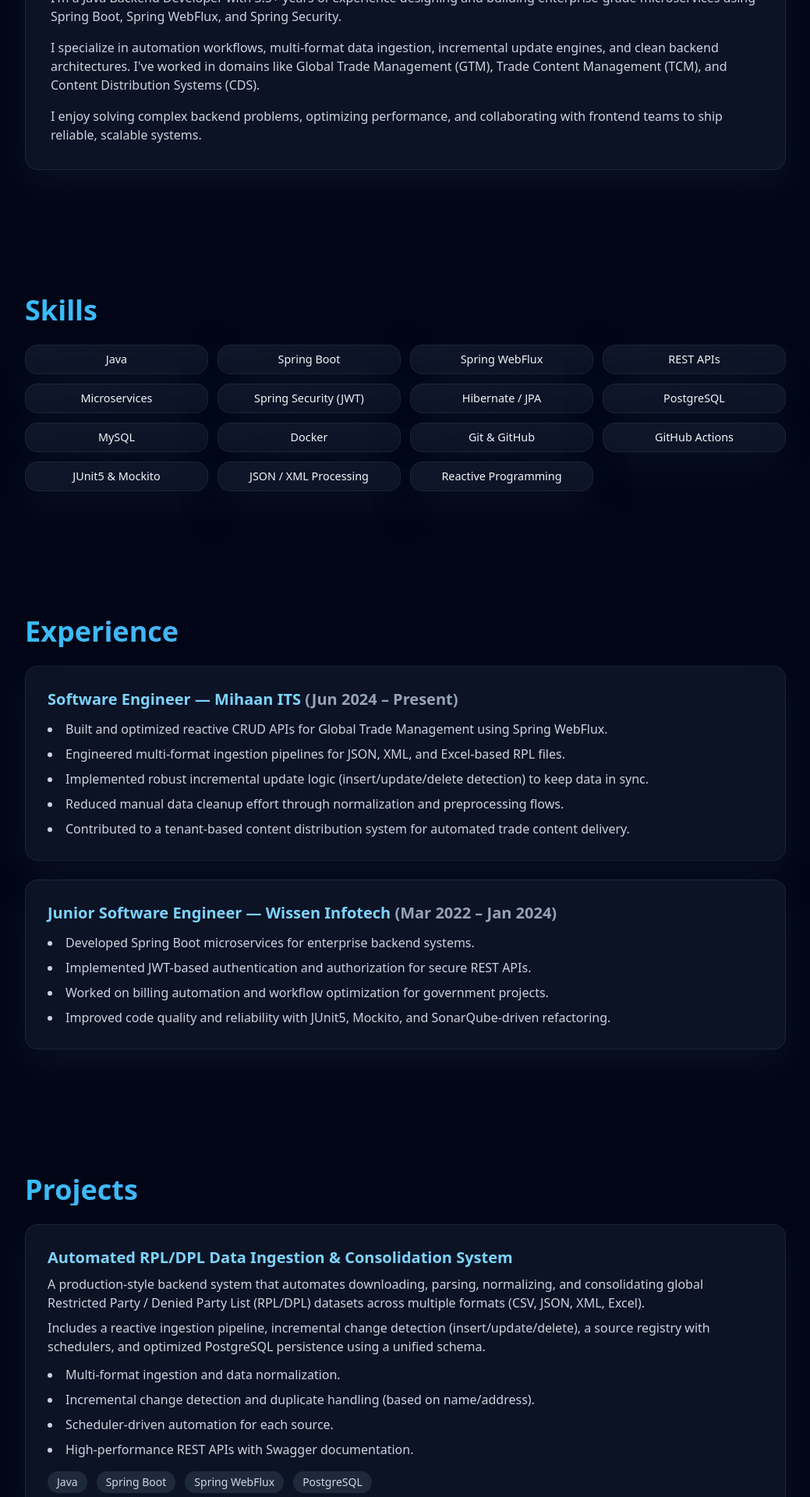
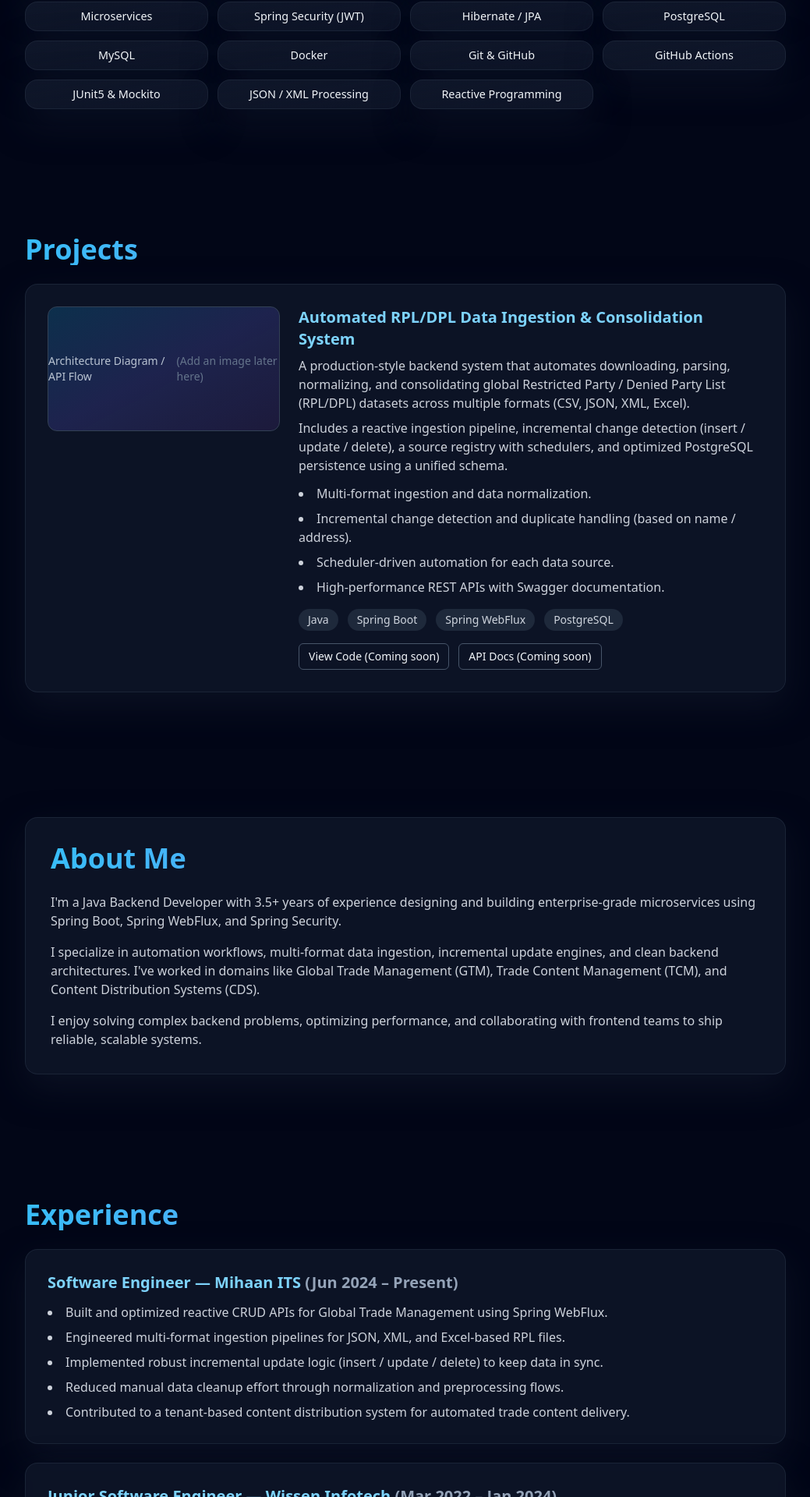
Before and after one commit to yashwanthks1/yashwanthks1.github.io, a Next.js app: page / in a window 1280 px wide. Shown: the part 680-2600 px from the top of the page at 78% size, without its empty margins (120-1159 px from the left). Built offline with nearby package versions, Linux system fonts and the light colour scheme.

Commit message:
few changes added...
few changes added...

```diff
--- a/src/app/page.tsx
+++ b/src/app/page.tsx
@@ -22,8 +22,9 @@ export default function HomePage() {
           className="text-center"
         >
           <p className="inline-flex items-center rounded-full border border-slate-700 bg-bg-soft/70 px-3 py-1 text-xs sm:text-sm text-slate-300 shadow">
-            Software Engineer
+            Backend Engineer · Building scalable systems with Java
           </p>
+
           <h1 className="mt-4 text-4xl sm:text-5xl md:text-6xl font-bold tracking-tight">
             Hi, I&apos;m{" "}
             <span className="bg-gradient-to-r from-sky-400 to-indigo-400 bg-clip-text text-transparent">
@@ -31,12 +32,15 @@ export default function HomePage() {
             </span>{" "}
             👋
           </h1>
+
           <p className="mt-4 text-base sm:text-lg max-w-2xl mx-auto text-slate-300/90">
-            I design and build high-performance backend systems using{" "}
+            I design and build reliable, high-performance backend systems using{" "}
+            <span className="font-semibold text-sky-300">Java</span>,{" "}
             <span className="font-semibold text-sky-300">Spring Boot</span>,{" "}
-            <span className="font-semibold text-sky-300">Spring WebFlux</span>, and{" "}
-            <span className="font-semibold text-sky-300">PostgreSQL</span>, with a focus on automation,
-            scalable microservices, and clean architecture.
+            <span className="font-semibold text-sky-300">Spring WebFlux</span>{" "}
+            and <span className="font-semibold text-sky-300">PostgreSQL</span>,
+            with a strong focus on automation, scalability, and clean
+            architecture.
           </p>
 
           <div className="mt-8 flex justify-center gap-4">
@@ -56,36 +60,7 @@ export default function HomePage() {
         </motion.div>
       </Section>
 
-      {/* ABOUT */}
-      <Section id="about">
-        <motion.div
-          variants={fadeUp}
-          initial="hidden"
-          whileInView="visible"
-          viewport={{ once: true, amount: 0.4 }}
-          transition={{ duration: 0.6 }}
-          className="card p-6 sm:p-8"
-        >
-          <h2 className="section-title">About Me</h2>
-          <div className="space-y-4 text-slate-200/90 text-sm sm:text-base leading-relaxed">
-            <p>
-              I&apos;m a Java Backend Developer with 3.5+ years of experience designing and building
-              enterprise-grade microservices using Spring Boot, Spring WebFlux, and Spring Security.
-            </p>
-            <p>
-              I specialize in automation workflows, multi-format data ingestion, incremental update engines,
-              and clean backend architectures. I&apos;ve worked in domains like Global Trade Management (GTM),
-              Trade Content Management (TCM), and Content Distribution Systems (CDS).
-            </p>
-            <p>
-              I enjoy solving complex backend problems, optimizing performance, and collaborating with frontend
-              teams to ship reliable, scalable systems.
-            </p>
-          </div>
-        </motion.div>
-      </Section>
-
-      {/* SKILLS */}
+      {/* SKILLS (moved up) */}
       <Section id="skills">
         <motion.div
           variants={fadeUp}
@@ -109,6 +84,126 @@ export default function HomePage() {
         </motion.div>
       </Section>
 
+      {/* PROJECTS (visual style) */}
+      <Section id="projects">
+        <motion.div
+          variants={fadeUp}
+          initial="hidden"
+          whileInView="visible"
+          viewport={{ once: true, amount: 0.4 }}
+          transition={{ duration: 0.6 }}
+          className="space-y-6"
+        >
+          <h2 className="section-title">Projects</h2>
+
+          <motion.div
+            whileHover={{ y: -4, scale: 1.01 }}
+            className="card p-6 sm:p-7 flex flex-col md:flex-row gap-6"
+          >
+            {/* Visual / diagram placeholder */}
+            <div className="md:w-1/3">
+              <div className="h-40 rounded-xl bg-gradient-to-br from-sky-500/20 via-indigo-500/20 to-purple-500/10 border border-slate-700 flex items-center justify-center text-xs sm:text-sm text-slate-300/90">
+                Architecture Diagram / API Flow<br />
+                <span className="text-slate-500">(Add an image later here)</span>
+              </div>
+            </div>
+
+            {/* Project content */}
+            <div className="md:w-2/3">
+              <h3 className="text-xl font-semibold text-sky-300">
+                Automated RPL/DPL Data Ingestion &amp; Consolidation System
+              </h3>
+              <p className="mt-2 text-sm sm:text-base text-slate-200/90">
+                A production-style backend system that automates downloading,
+                parsing, normalizing, and consolidating global Restricted Party /
+                Denied Party List (RPL/DPL) datasets across multiple formats
+                (CSV, JSON, XML, Excel).
+              </p>
+              <p className="mt-2 text-sm sm:text-base text-slate-200/90">
+                Includes a reactive ingestion pipeline, incremental change
+                detection (insert / update / delete), a source registry with
+                schedulers, and optimized PostgreSQL persistence using a unified
+                schema.
+              </p>
+
+              <ul className="mt-3 space-y-2 text-sm sm:text-base text-slate-200/90 list-disc list-inside">
+                <li>Multi-format ingestion and data normalization.</li>
+                <li>
+                  Incremental change detection and duplicate handling (based on
+                  name / address).
+                </li>
+                <li>Scheduler-driven automation for each data source.</li>
+                <li>High-performance REST APIs with Swagger documentation.</li>
+              </ul>
+
+              <div className="mt-4 flex flex-wrap gap-3 text-xs sm:text-sm">
+                <span className="rounded-full bg-slate-800 px-3 py-1 text-slate-200/90">
+                  Java
+                </span>
+                <span className="rounded-full bg-slate-800 px-3 py-1 text-slate-200/90">
+                  Spring Boot
+                </span>
+                <span className="rounded-full bg-slate-800 px-3 py-1 text-slate-200/90">
+                  Spring WebFlux
+                </span>
+                <span className="rounded-full bg-slate-800 px-3 py-1 text-slate-200/90">
+                  PostgreSQL
+                </span>
+              </div>
+
+              {/* Buttons (optional – fill href later) */}
+              <div className="mt-4 flex flex-wrap gap-3 text-xs sm:text-sm">
+                <a
+                  href="#"
+                  className="rounded-md border border-slate-600 px-3 py-1.5 text-slate-100 hover:border-sky-400 hover:text-sky-300 transition"
+                >
+                  View Code (Coming soon)
+                </a>
+                <a
+                  href="#"
+                  className="rounded-md border border-slate-600 px-3 py-1.5 text-slate-100 hover:border-sky-400 hover:text-sky-300 transition"
+                >
+                  API Docs (Coming soon)
+                </a>
+              </div>
+            </div>
+          </motion.div>
+        </motion.div>
+      </Section>
+
+      {/* ABOUT (moved after projects) */}
+      <Section id="about">
+        <motion.div
+          variants={fadeUp}
+          initial="hidden"
+          whileInView="visible"
+          viewport={{ once: true, amount: 0.4 }}
+          transition={{ duration: 0.6 }}
+          className="card p-6 sm:p-8"
+        >
+          <h2 className="section-title">About Me</h2>
+          <div className="space-y-4 text-slate-200/90 text-sm sm:text-base leading-relaxed">
+            <p>
+              I&apos;m a Java Backend Developer with 3.5+ years of experience
+              designing and building enterprise-grade microservices using Spring
+              Boot, Spring WebFlux, and Spring Security.
+            </p>
+            <p>
+              I specialize in automation workflows, multi-format data ingestion,
+              incremental update engines, and clean backend architectures.
+              I&apos;ve worked in domains like Global Trade Management (GTM),
+              Trade Content Management (TCM), and Content Distribution Systems
+              (CDS).
+            </p>
+            <p>
+              I enjoy solving complex backend problems, optimizing performance,
+              and collaborating with frontend teams to ship reliable, scalable
+              systems.
+            </p>
+          </div>
+        </motion.div>
+      </Section>
+
       {/* EXPERIENCE */}
       <Section id="experience">
         <motion.div
@@ -123,14 +218,30 @@ export default function HomePage() {
 
           <div className="card p-6 sm:p-7">
             <h3 className="text-xl font-semibold text-sky-300">
-              Software Engineer — Mihaan ITS <span className="text-slate-400">(Jun 2024 – Present)</span>
+              Software Engineer — Mihaan ITS{" "}
+              <span className="text-slate-400">(Jun 2024 – Present)</span>
             </h3>
             <ul className="mt-3 space-y-2 text-sm sm:text-base text-slate-200/90 list-disc list-inside">
-              <li>Built and optimized reactive CRUD APIs for Global Trade Management using Spring WebFlux.</li>
-              <li>Engineered multi-format ingestion pipelines for JSON, XML, and Excel-based RPL files.</li>
-              <li>Implemented robust incremental update logic (insert/update/delete detection) to keep data in sync.</li>
-              <li>Reduced manual data cleanup effort through normalization and preprocessing flows.</li>
-              <li>Contributed to a tenant-based content distribution system for automated trade content delivery.</li>
+              <li>
+                Built and optimized reactive CRUD APIs for Global Trade
+                Management using Spring WebFlux.
+              </li>
+              <li>
+                Engineered multi-format ingestion pipelines for JSON, XML, and
+                Excel-based RPL files.
+              </li>
+              <li>
+                Implemented robust incremental update logic (insert / update /
+                delete) to keep data in sync.
+              </li>
+              <li>
+                Reduced manual data cleanup effort through normalization and
+                preprocessing flows.
+              </li>
+              <li>
+                Contributed to a tenant-based content distribution system for
+                automated trade content delivery.
+              </li>
             </ul>
           </div>
 
@@ -140,68 +251,25 @@ export default function HomePage() {
               <span className="text-slate-400">(Mar 2022 – Jan 2024)</span>
             </h3>
             <ul className="mt-3 space-y-2 text-sm sm:text-base text-slate-200/90 list-disc list-inside">
-              <li>Developed Spring Boot microservices for enterprise backend systems.</li>
-              <li>Implemented JWT-based authentication and authorization for secure REST APIs.</li>
-              <li>Worked on billing automation and workflow optimization for government projects.</li>
-              <li>Improved code quality and reliability with JUnit5, Mockito, and SonarQube-driven refactoring.</li>
+              <li>Developed Spring Boot microservices for enterprise systems.</li>
+              <li>
+                Implemented JWT-based authentication and authorization for
+                secure REST APIs.
+              </li>
+              <li>
+                Worked on billing automation and workflow optimization for
+                government projects.
+              </li>
+              <li>
+                Improved code quality and reliability with JUnit5, Mockito, and
+                SonarQube-driven refactoring.
+              </li>
             </ul>
           </div>
         </motion.div>
       </Section>
 
-      {/* PROJECTS */}
-      <Section id="projects">
-        <motion.div
-          variants={fadeUp}
-          initial="hidden"
-          whileInView="visible"
-          viewport={{ once: true, amount: 0.4 }}
-          transition={{ duration: 0.6 }}
-          className="space-y-6"
-        >
-          <h2 className="section-title">Projects</h2>
-
-          <motion.div
-            whileHover={{ y: -4, scale: 1.01 }}
-            className="card p-6 sm:p-7"
-          >
-            <h3 className="text-xl font-semibold text-sky-300">
-              Automated RPL/DPL Data Ingestion &amp; Consolidation System
-            </h3>
-            <p className="mt-2 text-sm sm:text-base text-slate-200/90">
-              A production-style backend system that automates downloading, parsing, normalizing, and
-              consolidating global Restricted Party / Denied Party List (RPL/DPL) datasets across
-              multiple formats (CSV, JSON, XML, Excel).
-            </p>
-            <p className="mt-2 text-sm sm:text-base text-slate-200/90">
-              Includes a reactive ingestion pipeline, incremental change detection (insert/update/delete),
-              a source registry with schedulers, and optimized PostgreSQL persistence using a unified schema.
-            </p>
-            <ul className="mt-3 space-y-2 text-sm sm:text-base text-slate-200/90 list-disc list-inside">
-              <li>Multi-format ingestion and data normalization.</li>
-              <li>Incremental change detection and duplicate handling (based on name/address).</li>
-              <li>Scheduler-driven automation for each source.</li>
-              <li>High-performance REST APIs with Swagger documentation.</li>
-            </ul>
-            <div className="mt-4 flex flex-wrap gap-3 text-sm">
-              <span className="rounded-full bg-slate-800 px-3 py-1 text-slate-200/90 text-xs sm:text-sm">
-                Java
-              </span>
-              <span className="rounded-full bg-slate-800 px-3 py-1 text-slate-200/90 text-xs sm:text-sm">
-                Spring Boot
-              </span>
-              <span className="rounded-full bg-slate-800 px-3 py-1 text-slate-200/90 text-xs sm:text-sm">
-                Spring WebFlux
-              </span>
-              <span className="rounded-full bg-slate-800 px-3 py-1 text-slate-200/90 text-xs sm:text-sm">
-                PostgreSQL
-              </span>
-            </div>
-          </motion.div>
-        </motion.div>
-      </Section>
-
-      {/* CONTACT */}
+      {/* CONTACT – slightly improved layout */}
       <Section id="contact">
         <motion.div
           variants={fadeUp}
@@ -212,15 +280,18 @@ export default function HomePage() {
           className="card p-6 sm:p-7"
         >
           <h2 className="section-title">Contact</h2>
-          <div className="space-y-2 text-sm sm:text-base">
+          <div className="space-y-3 text-sm sm:text-base">
             <p>
-              Email:{" "}
-              <a className="text-sky-300 hover:text-sky-400" href="mailto:yashwanthks574@gmail.com">
+              📧 Email:{" "}
+              <a
+                className="text-sky-300 hover:text-sky-400"
+                href="mailto:yashwanthks574@gmail.com"
+              >
                 yashwanthks574@gmail.com
               </a>
             </p>
             <p>
-              LinkedIn:{" "}
+              💼 LinkedIn:{" "}
               <a
                 className="text-sky-300 hover:text-sky-400"
                 href="https://linkedin.com/in/yashwanthks98"
@@ -231,7 +302,7 @@ export default function HomePage() {
               </a>
             </p>
             <p>
-              GitHub:{" "}
+              🐙 GitHub:{" "}
               <a
                 className="text-sky-300 hover:text-sky-400"
                 href="https://github.com/yashwanthks1"
@@ -241,9 +312,10 @@ export default function HomePage() {
                 github.com/yashwanthks1
               </a>
             </p>
-            <p className="text-slate-400 text-sm mt-4">Bangalore, India</p>
+            <p className="text-slate-400 text-sm mt-4">📍 Bangalore, India</p>
           </div>
         </motion.div>
+
         <p className="mt-8 mb-10 text-center text-xs text-slate-500">
           Designed &amp; Built by Yashwanth K S · {new Date().getFullYear()}
         </p>
```
